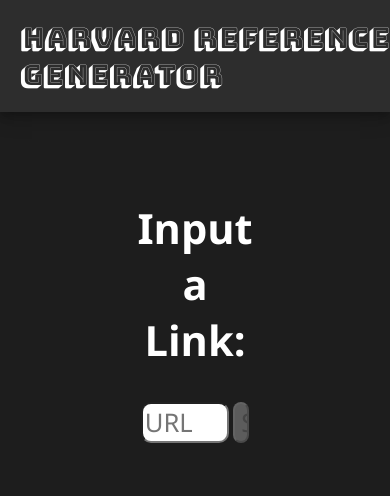
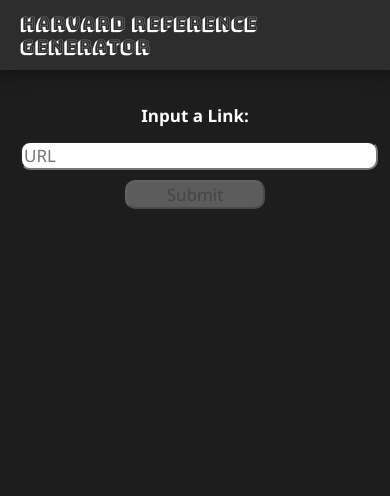
Before and after one commit to cBridges851/Harvard-Reference-Generator, a Flask app: page / in a window 390 px wide. Shown: the top 496 px of the page. Run offline with Flask 2, Linux system fonts and the light colour scheme.

Commit message:
front-end-restyle Made the website suitable for mobiles.

```diff
--- a/static/stylesheets/mobile.css
+++ b/static/stylesheets/mobile.css
@@ -1,4 +1,46 @@
 @media screen and (max-width: 479px) {
-    /* start of phone styles */
+    body {
+        margin: 0;
+    }
+    header {
+        padding: 0;
+    }
 
+    header h1 {
+        font-size: 18px;
     }
+
+    h2 {
+        font-size: 17px;
+    }
+
+    .container {
+        padding: 0;
+        width: 100%;
+        margin: auto;
+        display: flex;
+        flex-direction: column;
+    }
+
+    .container__input, .container__output {
+        padding: 10px;
+    }
+
+    input {
+        width: 100%;
+        font-size: 17px;
+    }
+
+    p {
+        font-size: 17px;
+    }
+
+    form {
+        padding: 10px;
+    }
+
+    #submit {
+        width: 40%;
+        margin-top: 10px;
+    }
+}
--- a/templates/index.html
+++ b/templates/index.html
@@ -15,8 +15,8 @@
 
 {% block container %}
 	<div class="container__input">
-		<h2>Input a Link:</h2>
 		<form action="/" method="POST">
+			<h2>Input a Link:</h2>
 			<input id = "urlBox"
 				name = "urlBox"
 				type = "text"
--- a/templates/layout.html
+++ b/templates/layout.html
@@ -4,6 +4,7 @@
     <meta charset="UTF-8">
     <meta name="viewport" content="width=device-width, initial-scale=1.0">
     <link rel="stylesheet" href="{{ url_for('static', filename='stylesheets/style.css') }}"/>
+    <link rel="stylesheet" href="{{ url_for('static', filename='stylesheets/mobile.css') }}"/>
     <link href='https://fonts.googleapis.com/css?family=Bungee Shade' rel='stylesheet'>
     {% block title %}
     {% endblock %}
```
